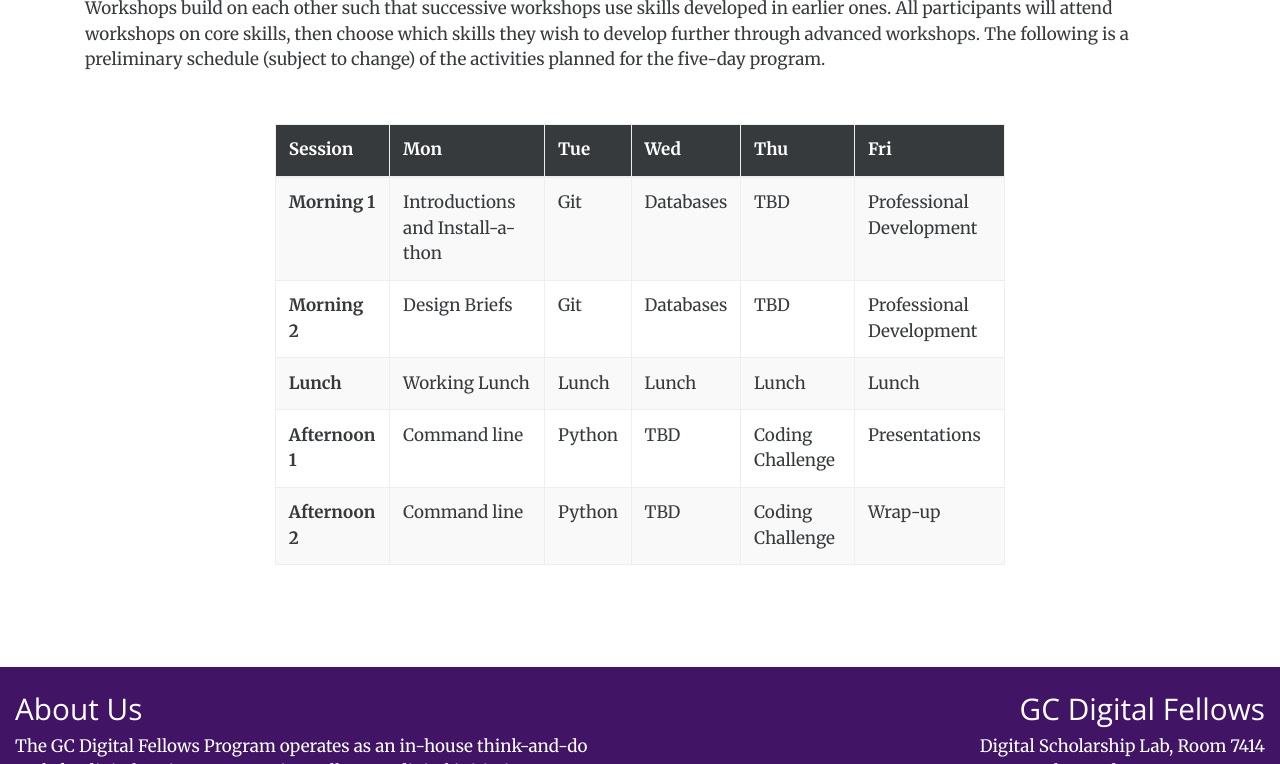
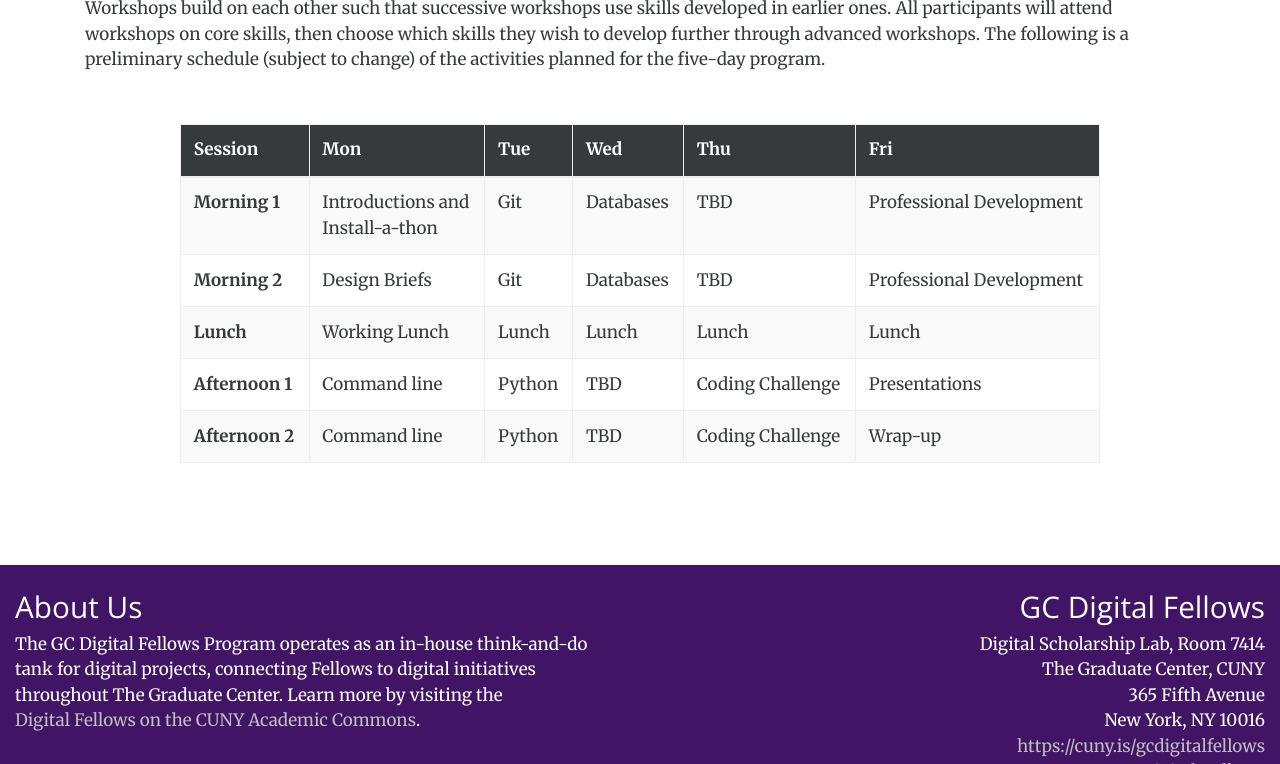
Before and after one commit to GCDigitalFellows/gcdigitalfellows.github.io, a Jekyll site: the page built from schedule.html, in a window 1280 px wide and 900 px high, scrolled down 323 px, cut to the strip 136-900 px from the top of the window. Built offline with Jekyll 4.4.1, drawn with Linux system fonts in a browser that asks for light colours.

Commit message:
update libs and tweak schedule layout

```diff
--- a/_data/prelim.json
+++ b/_data/prelim.json
@@ -1 +1 @@
-[{"time":"Morning 1","M":"Introductions and Install-a-thon","Tu":"Git","W":"Databases","Th":"TBD","F":"Professional Development"},{"time":"Morning 2","M":"Design Briefs","Tu":"Git","W":"Databases","Th":"TBD","F":"Professional Development"},{"time":"Lunch","M":"Working Lunch","Tu":"Lunch","W":"Lunch","Th":"Lunch","F":"Lunch"},{"time":"Afternoon 1","M":"Command line","Tu":"Python","W":"TBD","Th":"Coding Challenge","F":"Presentations"},{"time":"Afternoon 2","M":"Command line","Tu":"Python","W":"TBD","Th":"Coding Challenge","F":"Wrap-up"}]
+[{"time":"Morning 1","M":"Introductions and<br />Install-a-thon","Tu":"Git","W":"Databases","Th":"TBD","F":"Professional Development"},{"time":"Morning 2","M":"Design Briefs","Tu":"Git","W":"Databases","Th":"TBD","F":"Professional Development"},{"time":"Lunch","M":"Working Lunch","Tu":"Lunch","W":"Lunch","Th":"Lunch","F":"Lunch"},{"time":"Afternoon 1","M":"Command line","Tu":"Python","W":"TBD","Th":"Coding Challenge","F":"Presentations"},{"time":"Afternoon 2","M":"Command line","Tu":"Python","W":"TBD","Th":"Coding Challenge","F":"Wrap-up"}]
--- a/schedule.html
+++ b/schedule.html
@@ -11,7 +11,7 @@ header-color: secondary
     {% include section-header.html title="Preliminary Schedule" color="success" %}
     <p>Workshops build on each other such that successive workshops use skills developed in earlier ones. All participants will attend workshops on core skills, then choose which skills they wish to develop further through advanced workshops. The following is a preliminary schedule (subject to change) of the activities planned for the five-day program.</p>
     <div class="row m-t-3">
-      <div class="col-md-8 offset-md-2">
+      <div class="col-md-10 offset-md-1">
         <div class="table-responsive">
           <table class="table table-striped table-hover table-bordered" >
             <thead class="thead-inverse">
```
Also changed, not shown: package.json (+11 -11 lines), css/style.min.css, css/vendor.min.css, fonts/FontAwesome.otf, fonts/fontawesome-webfont.ttf, fonts/fontawesome-webfont.woff, fonts/fontawesome-webfont.woff2, js/vendor.min.js, 2 other files.
